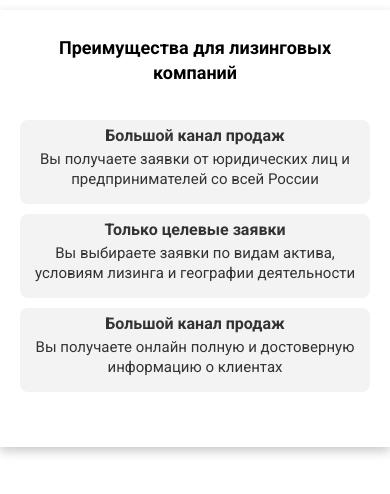
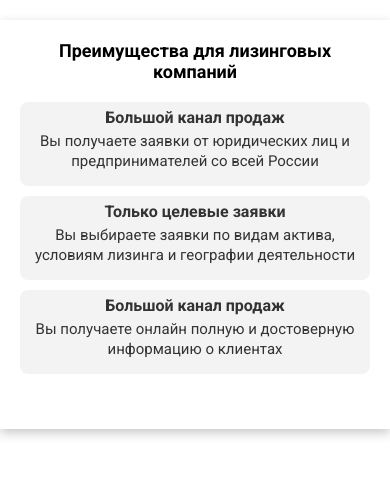
Before and after one commit to alexeysoloberezin/11, a plain HTML site: page index.html in a window 390 px wide. Drawn offline with Linux system fonts and the light colour scheme.

Commit message:
Add files via upload

```diff
--- a/style.css
+++ b/style.css
@@ -9,7 +9,7 @@
   margin: 0;
   padding: 0;
   box-shadow: 0px 4px 10px rgba(38, 38, 38, 0.25);
-  margin-top: 10px;
+  margin: 20px 0;
 }
 .benefits__wrapper{
   display: flex;
@@ -53,9 +53,9 @@
 
 @media (max-width:767px){
   .benefits__title{
-    margin: 25px 0;
+    margin: 25px 0 15px 0;
     font-size: 24px;
-    line-height: 25px;
+    line-height: 23px;
   }
   .benefits__text{
     font-size: 16px;
@@ -66,9 +66,9 @@
 }
 @media (max-width:530px){
   .benefits__title{
-    margin: 25px 0;
+    margin: 20px 0 10px 0;
     font-size: 18px;
-    line-height: 25px;
+    line-height: 21px;
   }
   .benefits__text{
     font-size: 15px;
```
